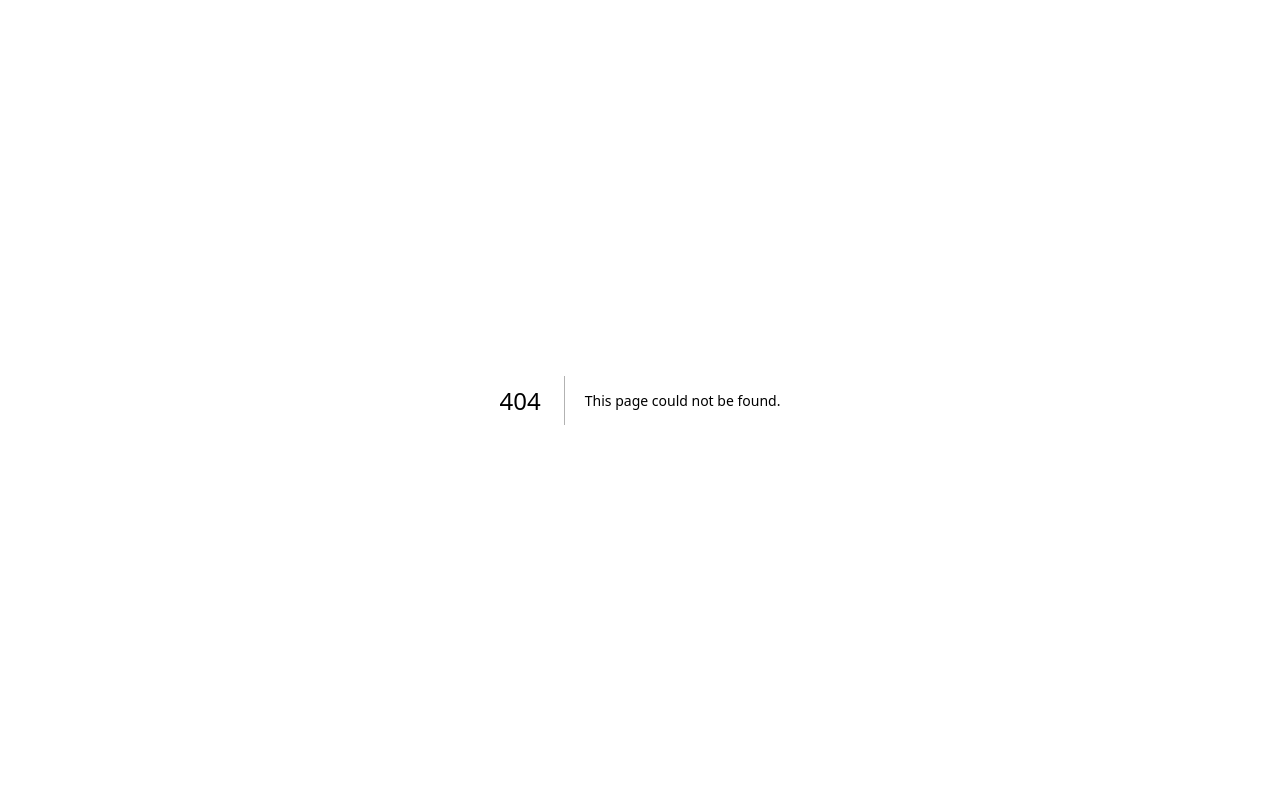
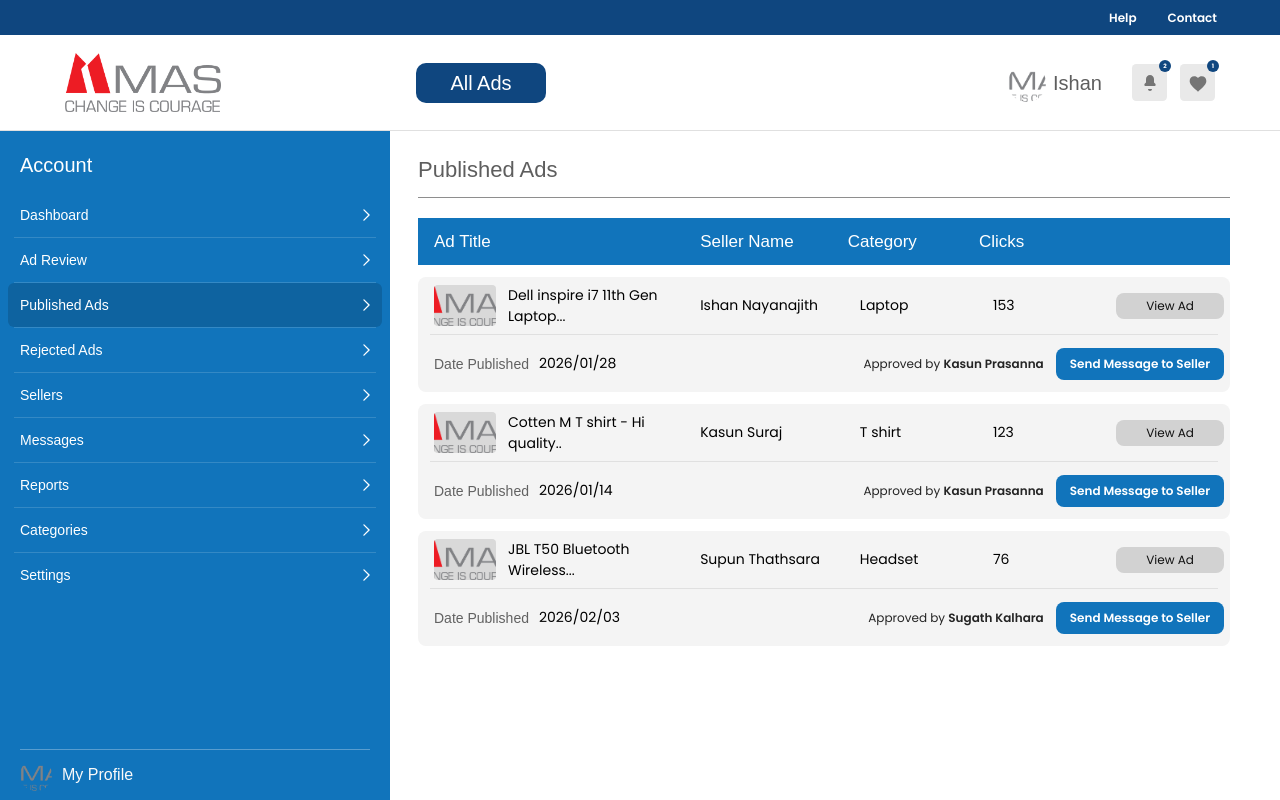
Before and after one commit to Wemixt/mas-classified-admin, a Next.js app: page /published-ads in a window 1280 px wide. Before the commit this address had no page. Built offline with nearby package versions, Linux system fonts and the light colour scheme.

Commit message:
implement published ad seciton

```diff
--- /dev/null
+++ b/src/app/published-ads/page.tsx
@@ -0,0 +1,10 @@
+import DashboardLayout from "@/components/layout/DashboardLayout";
+import PublishedAdsContent from "@/components/published-ads/PublishedAdsContent";
+
+export default function PublishedAdsPage() {
+  return (
+    <DashboardLayout>
+      <PublishedAdsContent />
+    </DashboardLayout>
+  );
+}
--- a/src/components/ad-review/ReviewAdsContent.tsx
+++ b/src/components/ad-review/ReviewAdsContent.tsx
@@ -52,7 +52,7 @@ export default function ReviewAdsContent() {
     <div className="py-[28px] pl-[28px]">
       {/* Title */}
       <h1
-        className="text-[#5E5E5E] text-[28px] font-normal leading-[100%] tracking-normal"
+        className="text-[#5E5E5E] text-[22px] font-normal leading-[100%] tracking-normal"
         style={{ fontFamily: "Eurostile, sans-serif" }}
       >
         Review Ads
@@ -66,25 +66,25 @@ export default function ReviewAdsContent() {
         {/* Table Header */}
         <div className="grid grid-cols-[2fr_1.2fr_1fr_1fr_auto] bg-[#1174BB] h-[47px] items-center">
           <div
-            className="px-[16px] text-white text-[20px] font-normal leading-[100%] tracking-normal"
+            className="px-[16px] text-white text-[17px] font-normal leading-[100%] tracking-normal"
             style={{ fontFamily: "Eurostile, sans-serif" }}
           >
             Ad Title
           </div>
           <div
-            className="px-[16px] text-white text-[20px] font-normal leading-[100%] tracking-normal"
+            className="px-[16px] text-white text-[17px] font-normal leading-[100%] tracking-normal"
             style={{ fontFamily: "Eurostile, sans-serif" }}
           >
             Seller Name
           </div>
           <div
-            className="px-[16px] text-white text-[20px] font-normal leading-[100%] tracking-normal"
+            className="px-[8px] text-white text-[17px] font-normal leading-[100%] tracking-normal"
             style={{ fontFamily: "Eurostile, sans-serif" }}
           >
             Category
           </div>
           <div
-            className="px-[16px] text-white text-[20px] font-normal leading-[100%] tracking-normal"
+            className="px-[4px] text-white text-[17px] font-normal leading-[100%] tracking-normal"
             style={{ fontFamily: "Eurostile, sans-serif" }}
           >
             Date Submitted
--- a/src/components/dashboard/DashboardContent.tsx
+++ b/src/components/dashboard/DashboardContent.tsx
@@ -22,7 +22,7 @@ export default function DashboardContent() {
     <div className="py-[28px] pl-[28px]">
       {/* Title */}
       <h1
-        className="text-[#5E5E5E] text-[28px] font-normal leading-[100%] tracking-normal"
+        className="text-[#5E5E5E] text-[22px] font-normal leading-[100%] tracking-normal"
         style={{ fontFamily: "Eurostile, sans-serif" }}
       >
         Dashboard
--- /dev/null
+++ b/src/components/published-ads/PublishedAdsContent.tsx
@@ -0,0 +1,175 @@
+"use client";
+
+import Image from "next/image";
+
+interface PublishedAd {
+  id: string;
+  title: string;
+  sellerName: string;
+  category: string;
+  clicks: number;
+  thumbnail: string;
+  datePublished: string;
+  approvedBy: string;
+}
+
+const publishedAds: PublishedAd[] = [
+  {
+    id: "1",
+    title: "Dell inspire i7 11th Gen Laptop...",
+    sellerName: "Ishan Nayanajith",
+    category: "Laptop",
+    clicks: 153,
+    thumbnail: "/logos/mass logo.png",
+    datePublished: "2026/01/28",
+    approvedBy: "Kasun Prasanna",
+  },
+  {
+    id: "2",
+    title: "Cotten M T shirt - Hi quality..",
+    sellerName: "Kasun Suraj",
+    category: "T shirt",
+    clicks: 123,
+    thumbnail: "/logos/mass logo.png",
+    datePublished: "2026/01/14",
+    approvedBy: "Kasun Prasanna",
+  },
+  {
+    id: "3",
+    title: "JBL T50 Bluetooth Wireless...",
+    sellerName: "Supun Thathsara",
+    category: "Headset",
+    clicks: 76,
+    thumbnail: "/logos/mass logo.png",
+    datePublished: "2026/02/03",
+    approvedBy: "Sugath Kalhara",
+  },
+];
+
+export default function PublishedAdsContent() {
+  const handleSendMessage = (adId: string) => {
+    // TODO: API call or navigate to message
+    console.log(`Send message for ad ${adId}`);
+  };
+
+  return (
+    <div className="py-[28px] pl-[28px]">
+      {/* Title */}
+      <h1
+        className="text-[#5E5E5E] text-[22px] font-normal leading-[100%] tracking-normal"
+        style={{ fontFamily: "Eurostile, sans-serif" }}
+      >
+        Published Ads
+      </h1>
+
+      {/* Divider */}
+      <div className="border-t border-[#5E5E5E] opacity-70 mt-[16px]" />
+
+      {/* Table */}
+      <div className="mt-[20px] overflow-hidden">
+        {/* Table Header */}
+        <div className="grid grid-cols-[2fr_1.2fr_1fr_1fr_auto] bg-[#1174BB] h-[47px] items-center">
+          <div
+            className="px-[16px] text-white text-[17px] font-normal leading-[100%] tracking-normal"
+            style={{ fontFamily: "Eurostile, sans-serif" }}
+          >
+            Ad Title
+          </div>
+          <div
+            className="px-[16px] text-white text-[17px] font-normal leading-[100%] tracking-normal"
+            style={{ fontFamily: "Eurostile, sans-serif" }}
+          >
+            Seller Name
+          </div>
+          <div
+            className="px-[4px] text-white text-[17px] font-normal leading-[100%] tracking-normal"
+            style={{ fontFamily: "Eurostile, sans-serif" }}
+          >
+            Category
+          </div>
+          <div
+            className="px-[2px] text-white text-[17px] font-normal leading-[100%] tracking-normal"
+            style={{ fontFamily: "Eurostile, sans-serif" }}
+          >
+            Clicks
+          </div>
+          <div className="w-[120px]" />
+        </div>
+
+        {/* Table Body */}
+        <div className="flex flex-col gap-[12px] mt-[12px]">
+          {publishedAds.map((ad) => (
+            <div
+              key={ad.id}
+              className="bg-[#F4F4F4] rounded-[8px] overflow-hidden"
+            >
+              {/* Data Row */}
+              <div className="flex items-center h-[57px]">
+                <div className="grid grid-cols-[2fr_1.2fr_1fr_1fr] items-center flex-1">
+                  <div className="px-[16px] flex items-center gap-[12px]">
+                    <div className="w-[62px] h-[41px] rounded-[4px] overflow-hidden shrink-0 bg-[#D9D9D9]">
+                      <Image
+                        src={ad.thumbnail}
+                        alt={ad.title}
+                        width={62}
+                        height={41}
+                        className="object-cover w-full h-full"
+                      />
+                    </div>
+                    <span className="text-[#000000] text-[14px] font-normal leading-[150%] tracking-normal">
+                      {ad.title}
+                    </span>
+                  </div>
+                  <div className="px-[16px] text-[#000000] text-[14px] font-normal leading-[150%] tracking-normal">
+                    {ad.sellerName}
+                  </div>
+                  <div className="px-[16px] text-[#000000] text-[14px] font-normal leading-[150%] tracking-normal">
+                    {ad.category}
+                  </div>
+                  <div className="px-[16px] text-[#000000] text-[14px] font-normal leading-[150%] tracking-normal">
+                    {ad.clicks}
+                  </div>
+                </div>
+                <div className="w-[120px] shrink-0 flex items-center justify-center">
+                  <button className="w-[108px] h-[26px] bg-[#D2D2D2] rounded-[8px] text-[#101010] text-[12px] font-normal leading-[150%] tracking-normal hover:bg-[#C5C5C5] transition-colors">
+                    View Ad
+                  </button>
+                </div>
+              </div>
+
+              {/* Divider */}
+              <div className="border-t border-[#E0E0E0] mx-[12px]" />
+
+              {/* Action Row */}
+              <div className="flex items-center justify-between h-[57px] pl-[16px] pr-[6px]">
+                <div className="flex items-center">
+                  <span
+                    className="text-[#242424] text-[14px] font-normal leading-[100%] tracking-normal opacity-70"
+                    style={{ fontFamily: "Eurostile, sans-serif" }}
+                  >
+                    Date Published
+                  </span>
+                  <span className="text-[#000000] text-[14px] font-normal leading-[150%] tracking-normal ml-[10px]">
+                    {ad.datePublished}
+                  </span>
+                </div>
+                <div className="flex items-center gap-[12px]">
+                  <span className="text-[#242424] text-[12px] font-normal leading-[150%] tracking-normal whitespace-nowrap">
+                    Approved by{" "}
+                    <strong className="font-semibold">{ad.approvedBy}</strong>
+                  </span>
+                  <button
+                    onClick={() => handleSendMessage(ad.id)}
+                    className="h-[32px] px-[14px] bg-[#1174BB] rounded-[8px] text-white text-[12px] font-semibold leading-[100%] tracking-normal hover:bg-[#0E63A0] transition-colors whitespace-nowrap"
+                  >
+                    Send Message to Seller
+                  </button>
+                </div>
+              </div>
+            </div>
+          ))}
+        </div>
+      </div>
+    </div>
+  );
+}
```
